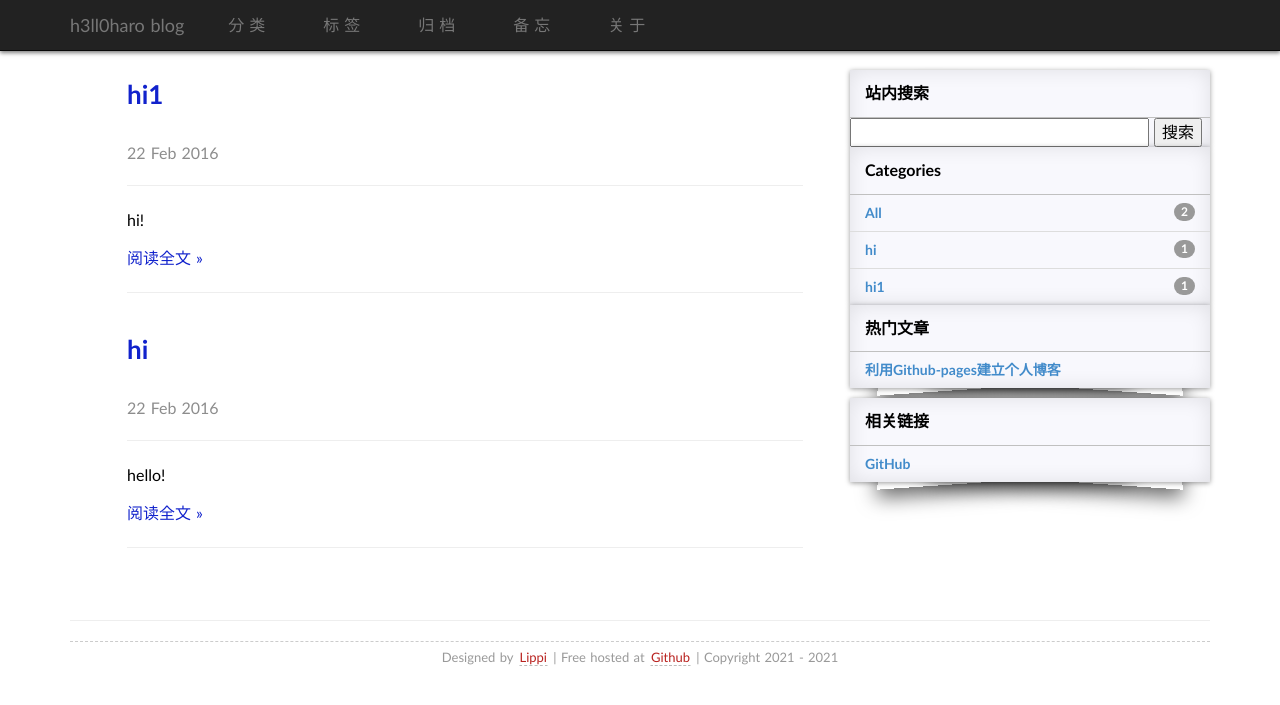
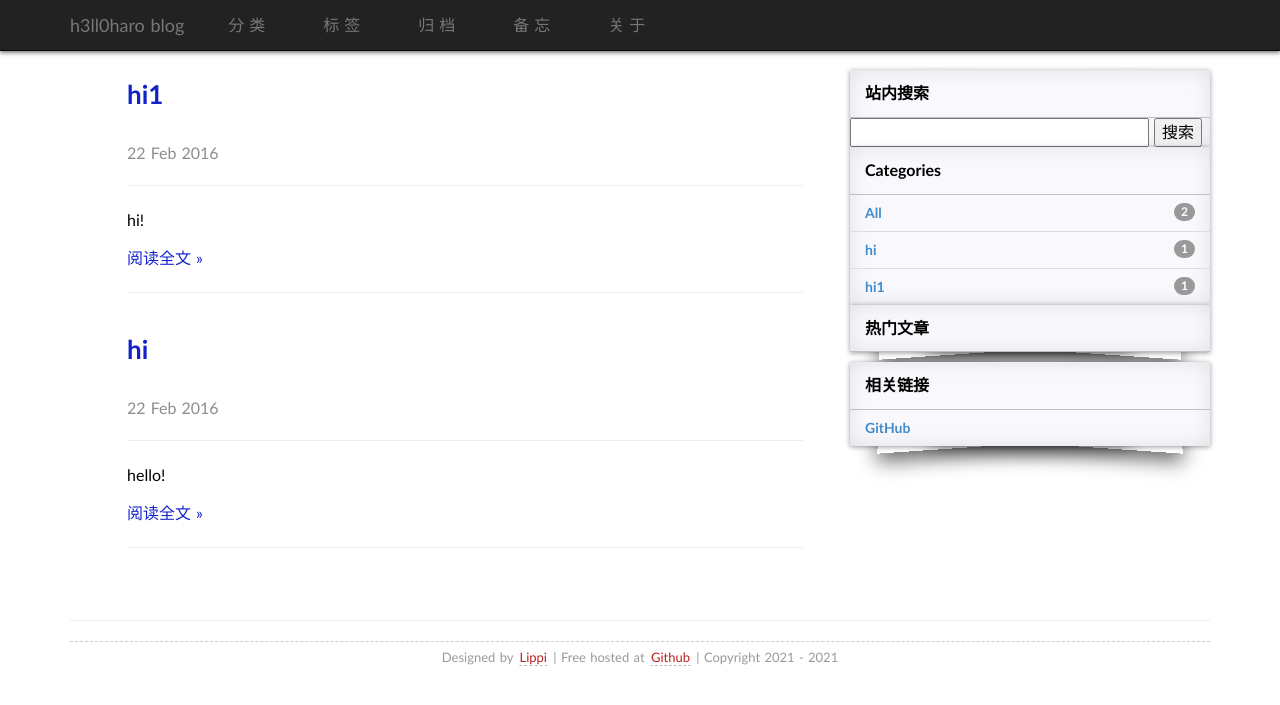
Before and after one commit to h3ll0haro/h3ll0haro.github.io, a Jekyll site: the page built from index.html, in a window 1280 px wide. Shown: the top 705 px of the page. Built offline with Jekyll 4.4.1, drawn with Linux system fonts in a browser that asks for light colours; some web fonts are replaced; the list of posts is cut into pages by our own code; comment, search, counter and statistics services are not loaded.

Commit message:
20210807-init

```diff
--- a/_includes/hot.html
+++ b/_includes/hot.html
@@ -4,6 +4,7 @@
       </div>
 
  <ul class="list-unstyled">
-      	<li><a href="/blog/test/hello.html" class="categories-list-item">利用Github-pages建立个人博客</a></li>
+      	<!-- <li><a href="/blog/test/hello.html" class="categories-list-item">利用Github-pages建立个人博客</a></li>
+      	-->
  </ul>
 </div>
```
